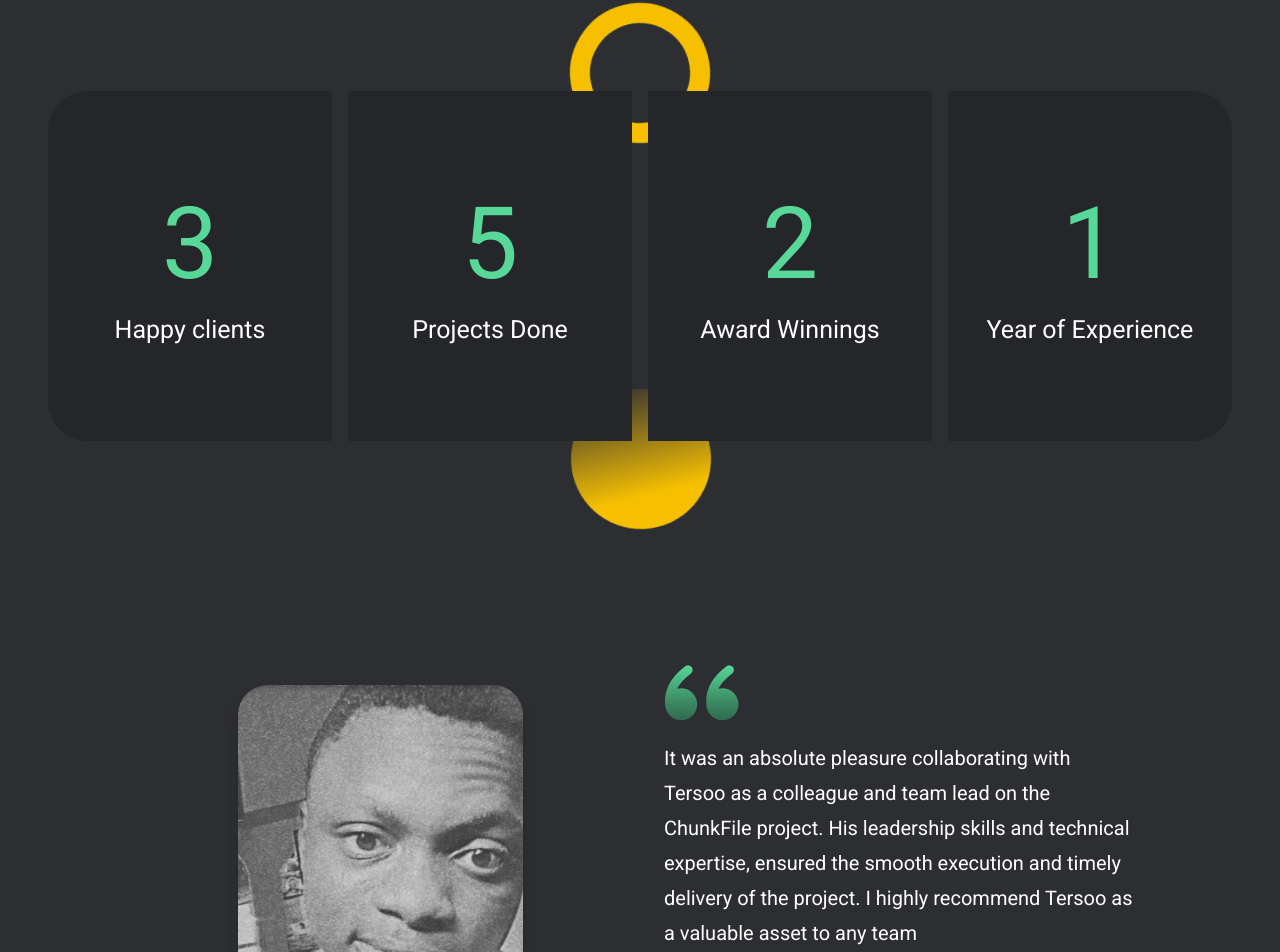
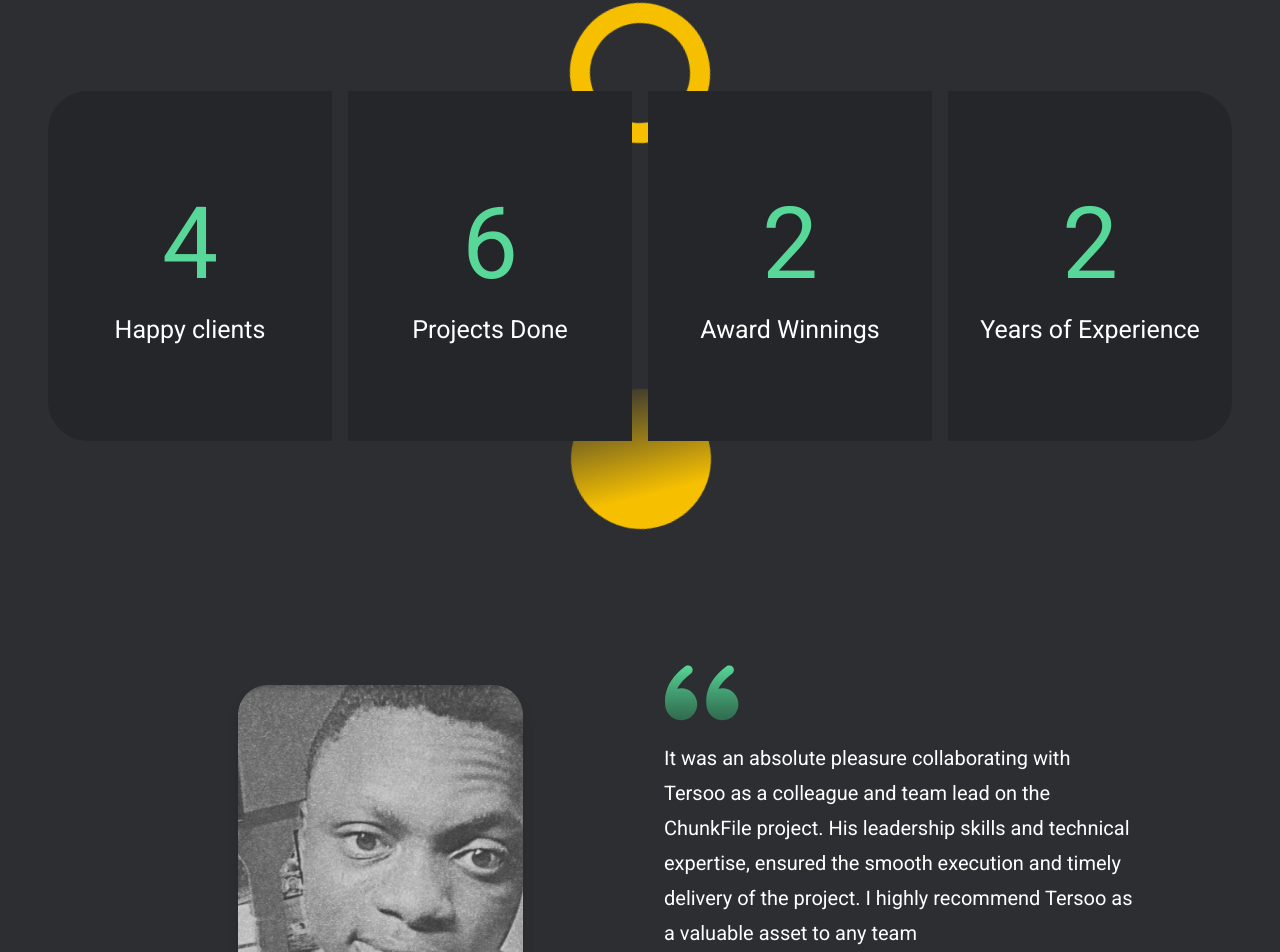
Before and after one commit to tersoo-ahire/Portfolio, a React (Vite) app in the folder project/: page / in a window 1280 px wide. Shown: the part 6033-6985 px from the top of the page. Built offline with nearby package versions, Linux system fonts and the light colour scheme.

Commit message:
updated portfolio site

```diff
--- a/project/src/pages/Home.jsx
+++ b/project/src/pages/Home.jsx
@@ -90,7 +90,7 @@
                         I am a strong communicator and able to work effectively as part of a team or individually to complete projects on time and to the highest standard.
                         My skills, experience, and dedication to delivering high-quality work makes me an ideal candidate for your next project.
                     </p>
-                    <a href="https://drive.google.com/file/d/1jYB_CscaFw-kDKBr4Nq4I_esCTsM13MR/view?usp=sharing" target="_blank">
+                    <a href="https://drive.google.com/file/d/1FAZoeIrY4KD0MorQY7LAKng3ar92mWHq/view?usp=sharing" target="_blank">
                         <button className="button-two">Download CV</button>
                     </a>
                 </div>
@@ -188,11 +188,11 @@
 
                 <div className="section-three-left">
                     <div className="card1">
-                        <div className="card-p1">3</div>
+                        <div className="card-p1">4</div>
                         <div className="card-p2">Happy clients</div>
                     </div>
                     <div className="card2">
-                        <div className="card-p1">5</div>
+                        <div className="card-p1">6</div>
                         <div className="card-p2">Projects Done</div>
                     </div>
                 </div>
@@ -203,8 +203,8 @@
                         <div className="card-p2">Award Winnings</div>
                     </div>
                     <div className="card4">
-                        <div className="card-p1">1</div>
-                        <div className="card-p2">Year of Experience</div>
+                        <div className="card-p1">2</div>
+                        <div className="card-p2">Years of Experience</div>
                     </div>
                 </div>
 
```
